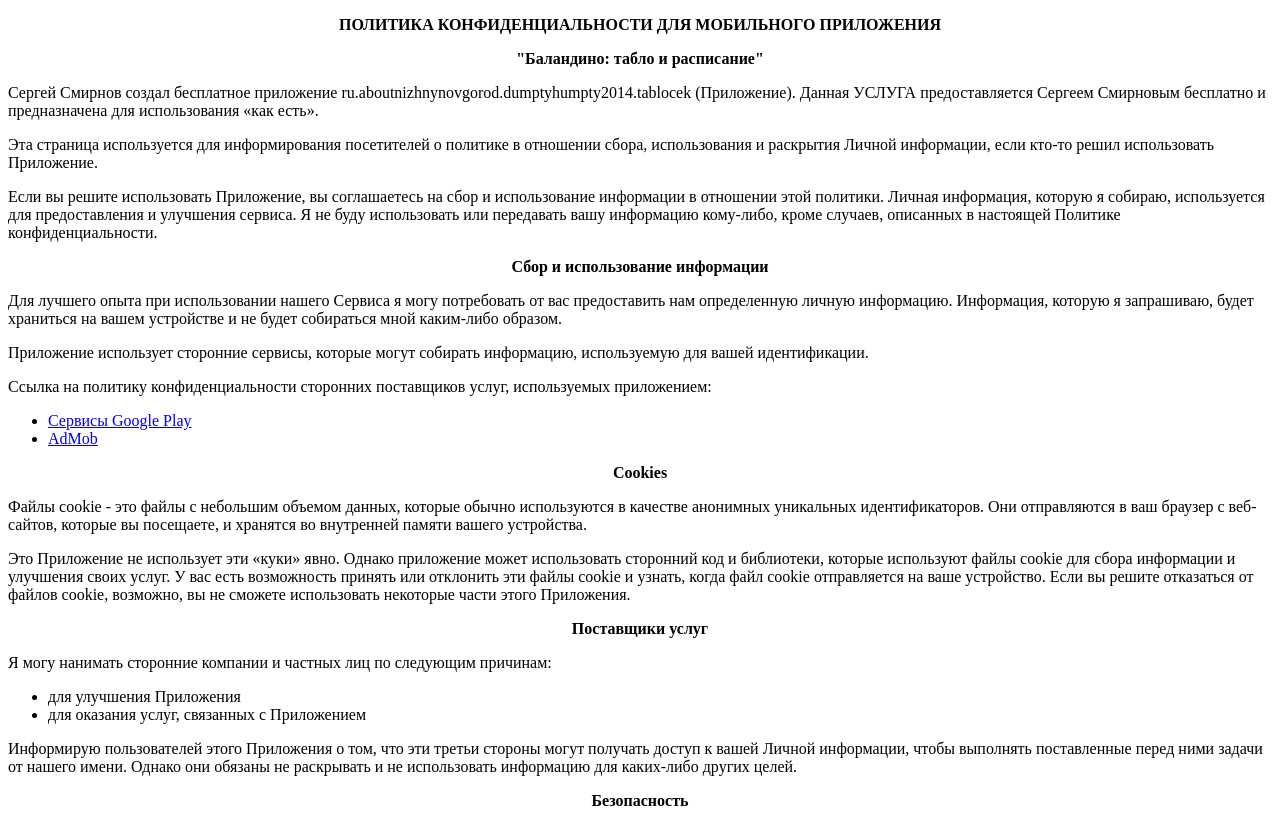
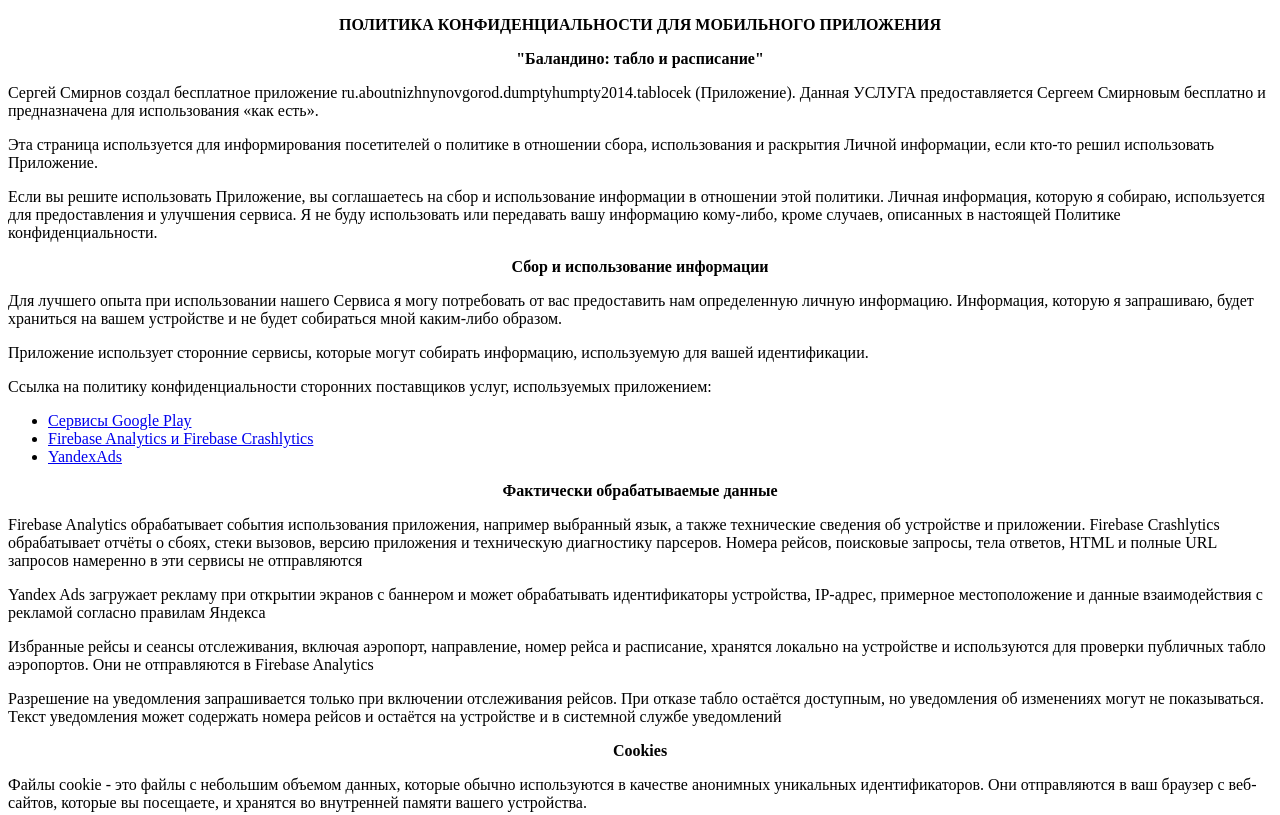
Before and after one commit to dumptyhumpty2014gmail/privacy_policy_app_cek, a plain HTML site: page index.html in a window 1280 px wide. Shown: the top 815 px of the page. Drawn offline with Linux system fonts and the light colour scheme.

Commit message:
Update index.html

```diff
--- a/index.html
+++ b/index.html
@@ -17,9 +17,15 @@
     <p>Ссылка на политику конфиденциальности сторонних поставщиков услуг, используемых приложением:</p>
     <ul>
       <li><a href="https://policies.google.com/privacy?hl=ru">Сервисы Google Play</a></li>
-      <li><a href="https://support.google.com/admob/answer/6128543?hl=ru">AdMob</a></li>
+      <li><a href="https://firebase.google.com/support/privacy">Firebase Analytics и Firebase Crashlytics</a></li>
+      <li><a href="https://yandex.com/legal/confidential/">YandexAds</a></li>
   </ul>
-   <p style="text-align: center;"><strong>Cookies</strong></p>
+    <p style="text-align: center;"><strong>Фактически обрабатываемые данные</strong></p>
+    <p>Firebase Analytics обрабатывает события использования приложения, например выбранный язык, а также технические сведения об устройстве и приложении. Firebase Crashlytics обрабатывает отчёты о сбоях, стеки вызовов, версию приложения и техническую диагностику парсеров. Номера рейсов, поисковые запросы, тела ответов, HTML и полные URL запросов намеренно в эти сервисы не отправляются</p>
+   <p>Yandex Ads загружает рекламу при открытии экранов с баннером и может обрабатывать идентификаторы устройства, IP-адрес, примерное местоположение и данные взаимодействия с рекламой согласно правилам Яндекса</p>
+ <p>Избранные рейсы и сеансы отслеживания, включая аэропорт, направление, номер рейса и расписание, хранятся локально на устройстве и используются для проверки публичных табло аэропортов. Они не отправляются в Firebase Analytics</p>
+<p>Разрешение на уведомления запрашивается только при включении отслеживания рейсов. При отказе табло остаётся доступным, но уведомления об изменениях могут не показываться. Текст уведомления может содержать номера рейсов и остаётся на устройстве и в системной службе уведомлений</p>
+    <p style="text-align: center;"><strong>Cookies</strong></p>
     <p>Файлы cookie - это файлы с небольшим объемом данных, которые обычно используются в качестве анонимных уникальных идентификаторов. Они отправляются в ваш браузер с веб-сайтов, которые вы посещаете, и хранятся во внутренней памяти вашего устройства.</p>
     <p>Это Приложение не использует эти «куки» явно. Однако приложение может использовать сторонний код и библиотеки, которые используют файлы cookie для сбора информации и улучшения своих услуг. У вас есть возможность принять или отклонить эти файлы cookie и узнать, когда файл cookie отправляется на ваше устройство. Если вы решите отказаться от файлов cookie, возможно, вы не сможете использовать некоторые части этого Приложения.</p>
    <p style="text-align: center;"><strong>Поставщики услуг</strong></p>
```
